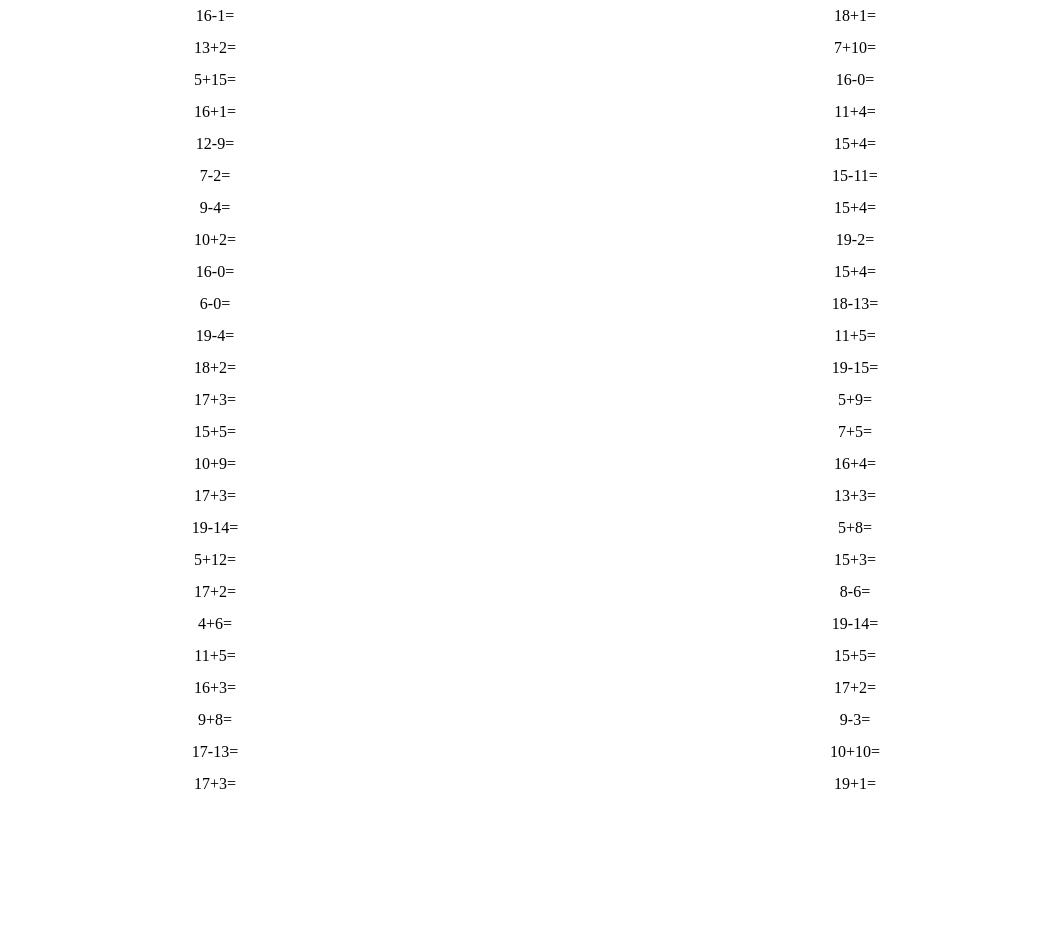
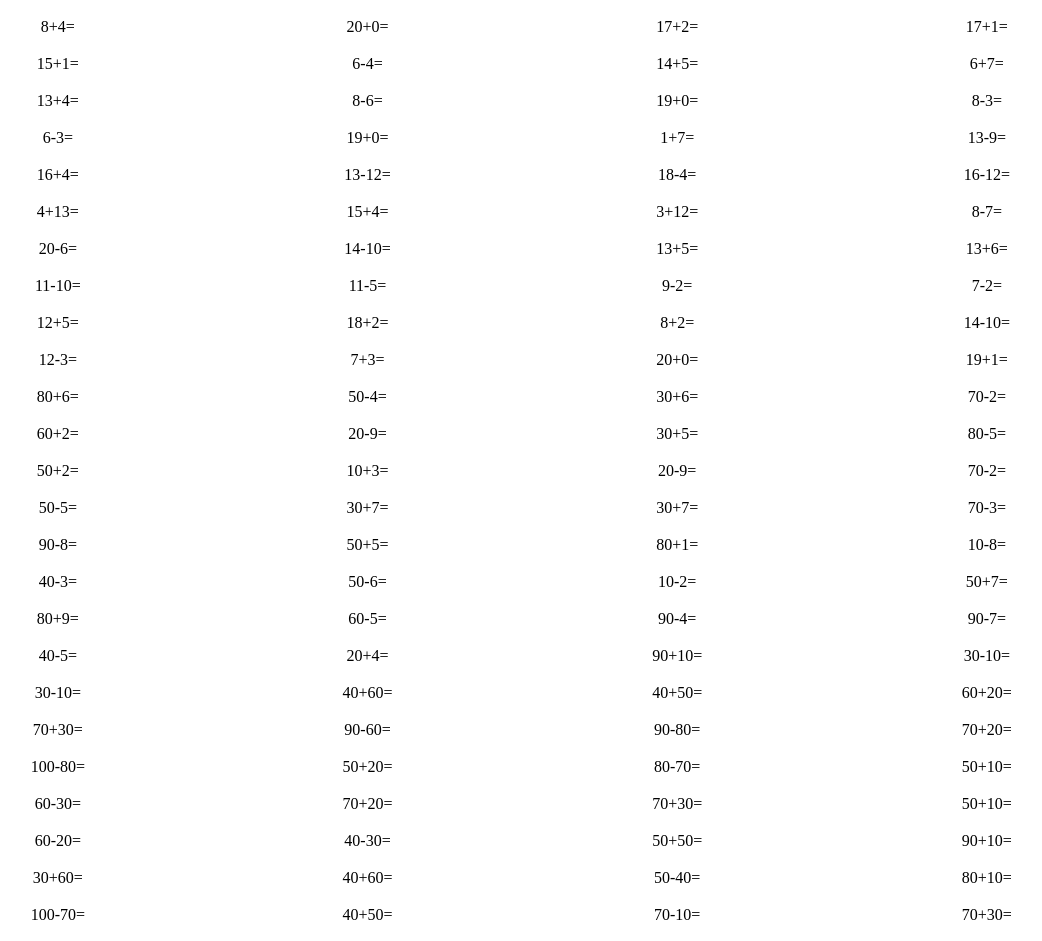
Before and after one commit to augustpluscn/childmath, a Vue app: page / in a window 1280 px wide. Shown: the whole page, without its empty margins (105-1147 px from the left). Before the commit the page ends 800 px from the top, so only its background shows below. Built offline with nearby package versions, Linux system fonts and the light colour scheme.

Commit message:
数学题更新

```diff
--- a/package.json
+++ b/package.json
@@ -8,6 +8,7 @@
     "lint": "vue-cli-service lint"
   },
   "dependencies": {
+    "chokidar": "^3.0.0",
     "core-js": "^3.6.5",
     "vue": "^2.6.11",
     "vue-router": "^3.2.0",
--- a/src/views/Home.vue
+++ b/src/views/Home.vue
@@ -1,8 +1,11 @@
 <template>
   <div class="home">
+    <div>
       <div v-for="(item,index) in mathArr" :key="index">
         {{item}}
       </div>
+    </div>
+
   </div>
 </template>
 
@@ -12,18 +15,29 @@ export default {
   data() {
     return {
       mathArr: [],
+      type1: 40,
+      type2: 30,
+      type3: 30
     };
   },
   components: {},
-  mounted() {
+  methods: {
+    make: function() {
+      let arr = [];
+      arr.push(...this.add(this.type1, 21));
+      arr.push(...this.wholeTenAddSingle(this.type2));
+      arr.push(...this.wholeTenAddWholeTen(this.type3));
+      console.log(arr);
+      this.mathArr = arr;
+    },
+    add: function(num, limit = 21) {
       let n = 0;
-    let limit = 21;
       let arr = [];
       let x;
       let a;
       let b;
       let z;
-    while (n < 50) {
+      while (n < num) {
         x = Math.floor(Math.random() * 2);
         a = Math.floor(Math.random() * limit);
         if (x == 0) {
@@ -41,28 +55,71 @@ export default {
           n++;
         }
       }
-    this.mathArr = arr;
+      return arr;
     },
+    wholeTenAddSingle: function(num) {
+      let n = 0;
+      let x, a, b, z;
+      let arr = [];
+      while (n < num) {
+        x = Math.floor(Math.random() * 2);
+        a = Math.floor(Math.random() * 9) + 1;
+        b = Math.floor(Math.random() * 9) + 1;
+        if (x == 0) {
+          z = a * 10 + "+" + b + "=";
+        } else {
+          z = a * 10 + "-" + b + "=";
+        }
+        if (!arr.indexOf(z) > -1) {
+          arr.push(z);
+          n++;
+        }
+      }
+      return arr;
+    },
+    wholeTenAddWholeTen: function(num) {
+      let n = 0;
+      let arr = [];
+      let x;
+      let a;
+      let b;
+      let z;
+      while (n < num) {
+        x = Math.floor(Math.random() * 2);
+        a = Math.floor(Math.random() * 11);
+        if (x == 0) {
+          b = Math.floor(Math.random() * (11 - a));
+          z = a * 10 + "+" + b * 10 + "=";
+        } else {
+          b = Math.floor(Math.random() * a);
+          z = a * 10 + "-" + b * 10 + "=";
+        }
+        if (a < 3 || b < 1) {
+          continue;
+        }
+        if (!arr.indexOf(z) > -1) {
+          arr.push(z);
+          n++;
+        }
+      }
+
+      return arr;
+    }
+  },
+  mounted() {
+    this.make();
+  }
 };
 </script>
 <style lang="scss">
-html,
-body,
-#app,
-.home {
-  height: 100%;
-}
-body {
-  margin: 0;
-}
-.home {
+.home > div {
   display: flex;
   flex-flow: wrap;
-  align-content: space-around;
   height: 100%;
   > div {
-    width: 50%;
+    width: 24.5%;
     text-align: center;
+    padding: 9.5px 0;
   }
 }
 </style>
```
Also changed, not shown: 20 other files (tests, documents, lock files or other folders). Lines whose indentation alone changed are shown as unchanged.
